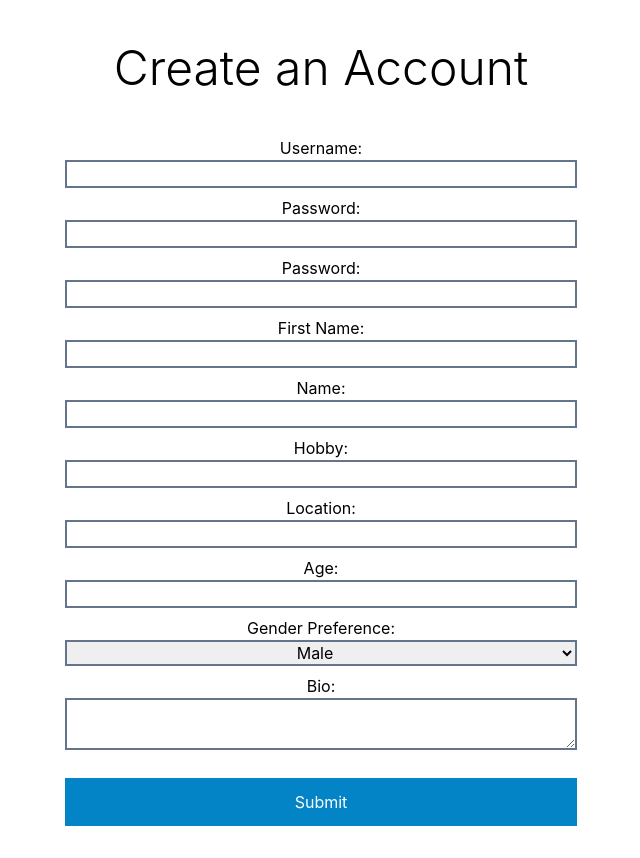
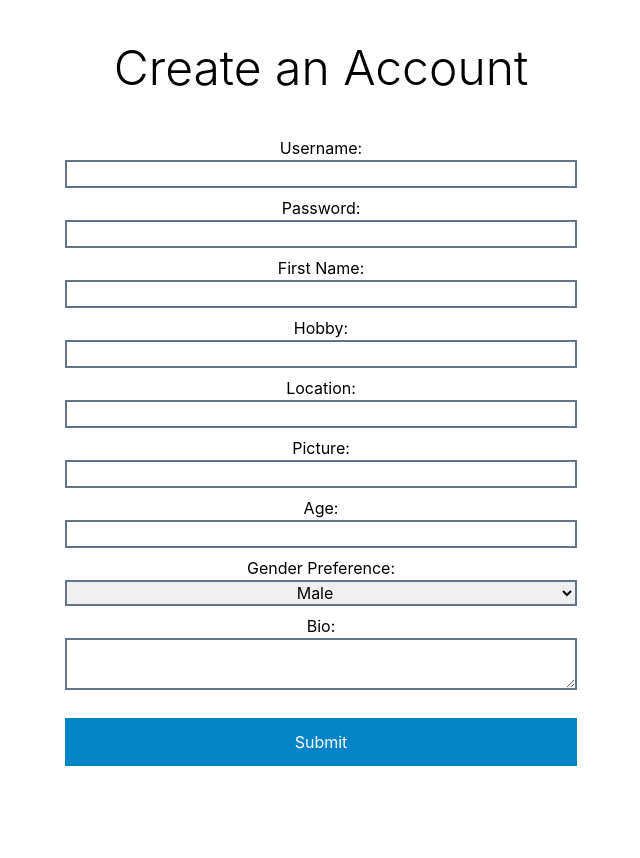
Before and after one commit to ChloeCCPeng/Cupid, a React (Create React App) app in the folder dating-app/: page /create-account in a window 1280 px wide. Shown: the whole page, without its empty margins (319-959 px from the left). After the commit the page ends 800 px from the top, so only its background shows below. Built offline with nearby package versions, Linux system fonts and the light colour scheme.

Commit message:
connected create account to database

```diff
--- a/dating-app/src/Components/CreateAccount.js
+++ b/dating-app/src/Components/CreateAccount.js
@@ -1,25 +1,55 @@
 import React from 'react';
 
 function CreateAccount() {
+
+
+    function createAccount(e) {
+        e.preventDefault();
+
+        const newUser = {
+            username: e.target.username.value,
+            password: e.target.password.value,
+            name: e.target.name.value,
+            hobby: e.target.hobby.value,
+            location: e.target.location.value,
+            age: e.target.age.value,
+            preference: e.target.preference.value,
+            bio: e.target.bio.value,
+            picture: e.target.picture.value
+        }
+
+        console.log(newUser)
+
+        fetch('http://localhost:9292/users/', {
+            method: 'POST',
+            headers: {
+              "Content-Type": "application/json",
+            },
+            body: JSON.stringify(newUser)
+          })
+          .then(resp => resp.json())
+          .then(result => console.log(result))
+
+    }
+
+
   return (
       <div className="container mx-auto">
         <div className="my-8">
             <h1 className="text-center mb-8">Create an Account</h1>
-            <form className="flex flex-col align-start text-center max-w-lg m-auto">
+            <form className="flex flex-col align-start text-center max-w-lg m-auto" onSubmit={(e) => createAccount(e)}>
                 <label htmlFor="username">Username:</label>
                 <input type="text" id="username" name="username" className="border-2 border-slate-500/100 text-center mb-2"/>
                 <label htmlFor="password">Password:</label>
-                <input type="text" id="password" name="password" className="border-2 border-slate-500/100 text-center mb-2"/>
-                <label htmlFor="password">Password:</label>
                 <input type="password" id="password" name="password" className="border-2 border-slate-500/100 text-center mb-2"/>
                 <label htmlFor="name">First Name:</label>
-                <input type="text" id="name" name="name" className="border-2 border-slate-500/100 text-center mb-2"/>
-                <label htmlFor="name">Name:</label>
                 <input type="text" id="name" name="name" className="border-2 border-slate-500/100 text-center mb-2"/>
                 <label htmlFor="hobby">Hobby:</label>
                 <input type="text" id="hobby" name="hobby" className="border-2 border-slate-500/100 text-center mb-2"/>
                 <label htmlFor="location">Location:</label>
                 <input type="text" id="location" name="location" className="border-2 border-slate-500/100 text-center mb-2"/>
+                <label htmlFor="picture">Picture:</label>
+                <input type="picture" id="picture" name="picture" className="border-2 border-slate-500/100 text-center mb-2"/>
                 <label htmlFor="Age">Age:</label>
                 <input type="number" id="age" name="age" className="border-2 border-slate-500/100 text-center mb-2"/>
                 <label htmlFor="preference">Gender Preference:</label>
```
Also changed, not shown: 2 other files (tests, documents, lock files or other folders).
